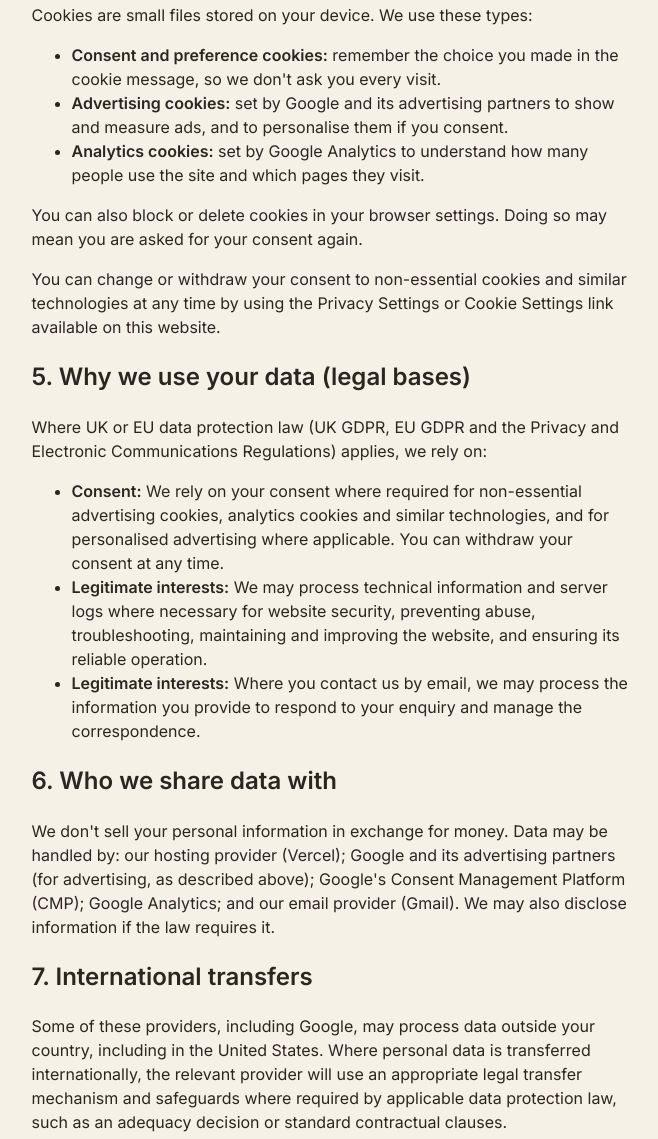
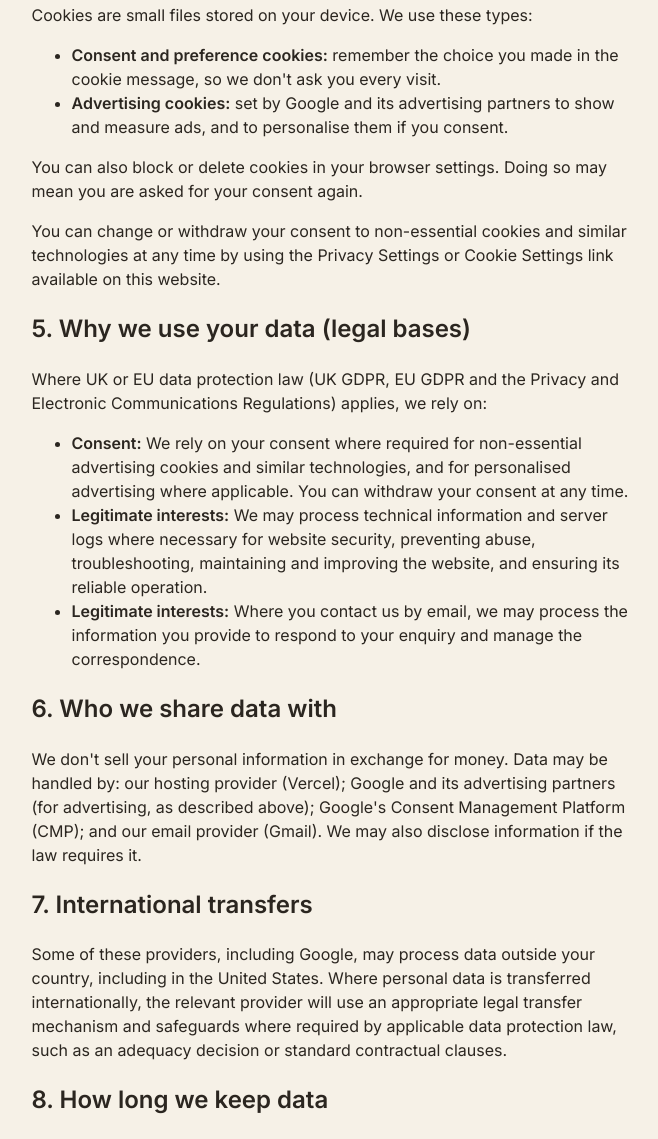
Before and after one commit to nathanndell/daysbetweendays, a plain HTML site: page privacy.html in a window 1280 px wide. Shown: the part 1658-2797 px from the top of the page, without its empty margins (301-959 px from the left). Drawn offline with Linux system fonts and the light colour scheme.

Commit message:
Updated Privacy Policy

```diff
--- a/privacy.html
+++ b/privacy.html
@@ -30,7 +30,7 @@
       <li><strong>Technical data.</strong> When you visit the website, our hosting provider, Vercel, may process technical information relating to your visit, such as your IP address, browser and device information, requested pages and request timestamps. This information may be processed through server logs and related infrastructure for website delivery, security, troubleshooting and service reliability.</li>
       <li><strong>Messages you send us.</strong> If you email us, we receive your email address and whatever you choose to tell us. We use it only to reply and to keep a record of the conversation.</li>
       <li><strong>Cookies and similar technologies.</strong> Used for advertising, and for remembering your cookie choices. See sections 3 and 4.</li>
-      <li><strong>Analytics.</strong> We use Google Analytics to understand how visitors use the site, such as which pages are visited and how the website is used. Analytics cookies and similar technologies are used only where the required consent has been obtained.</li>
+      <li><strong>Analytics.</strong> We use Vercel Web Analytics to count page views and see which pages are visited. It does not use cookies and does not track you across websites. Visitors are counted using an anonymous hash, and the figures are aggregated</li>
     </ul>
 
     <h2>3. Advertising</h2>
@@ -49,7 +49,6 @@
     <ul>
       <li><strong>Consent and preference cookies:</strong> remember the choice you made in the cookie message, so we don't ask you every visit.</li>
       <li><strong>Advertising cookies:</strong> set by Google and its advertising partners to show and measure ads, and to personalise them if you consent.</li>
-      <li><strong>Analytics cookies:</strong> set by Google Analytics to understand how many people use the site and which pages they visit.</li>
     </ul>
     <p>You can also block or delete cookies in your browser settings. Doing so may mean you are asked for your consent again.</p>
     <p>You can change or withdraw your consent to non-essential cookies and similar technologies at any time by using the Privacy Settings or Cookie Settings link available on this website.</p>
@@ -57,13 +56,13 @@
     <h2>5. Why we use your data (legal bases)</h2>
     <p>Where UK or EU data protection law (UK GDPR, EU GDPR and the Privacy and Electronic Communications Regulations) applies, we rely on:</p>
     <ul>
-      <li><strong>Consent:</strong> We rely on your consent where required for non-essential advertising cookies, analytics cookies and similar technologies, and for personalised advertising where applicable. You can withdraw your consent at any time.</li>
+      <li><strong>Consent:</strong> We rely on your consent where required for non-essential advertising cookies and similar technologies, and for personalised advertising where applicable. You can withdraw your consent at any time.</li>
       <li><strong>Legitimate interests:</strong> We may process technical information and server logs where necessary for website security, preventing abuse, troubleshooting, maintaining and improving the website, and ensuring its reliable operation.</li>
       <li><strong>Legitimate interests:</strong> Where you contact us by email, we may process the information you provide to respond to your enquiry and manage the correspondence.</li>
     </ul>
 
     <h2>6. Who we share data with</h2>
-    <p>We don't sell your personal information in exchange for money. Data may be handled by: our hosting provider (Vercel); Google and its advertising partners (for advertising, as described above); Google's Consent Management Platform (CMP); Google Analytics; and our email provider (Gmail). We may also disclose information if the law requires it.</p>
+    <p>We don't sell your personal information in exchange for money. Data may be handled by: our hosting provider (Vercel); Google and its advertising partners (for advertising, as described above); Google's Consent Management Platform (CMP); and our email provider (Gmail). We may also disclose information if the law requires it.</p>
 
     <h2>7. International transfers</h2>
     <p>Some of these providers, including Google, may process data outside your country, including in the United States. Where personal data is transferred internationally, the relevant provider will use an appropriate legal transfer mechanism and safeguards where required by applicable data protection law, such as an adequacy decision or standard contractual clauses.</p>
```
